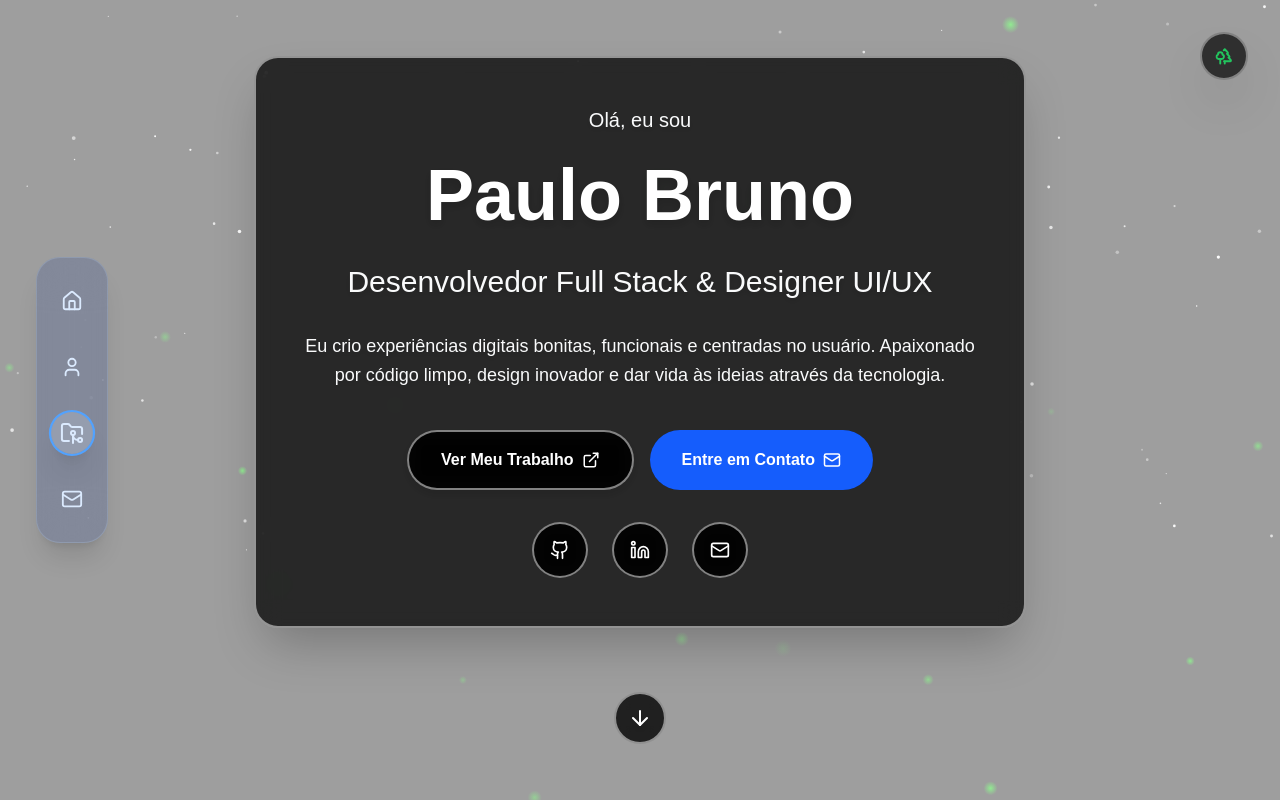
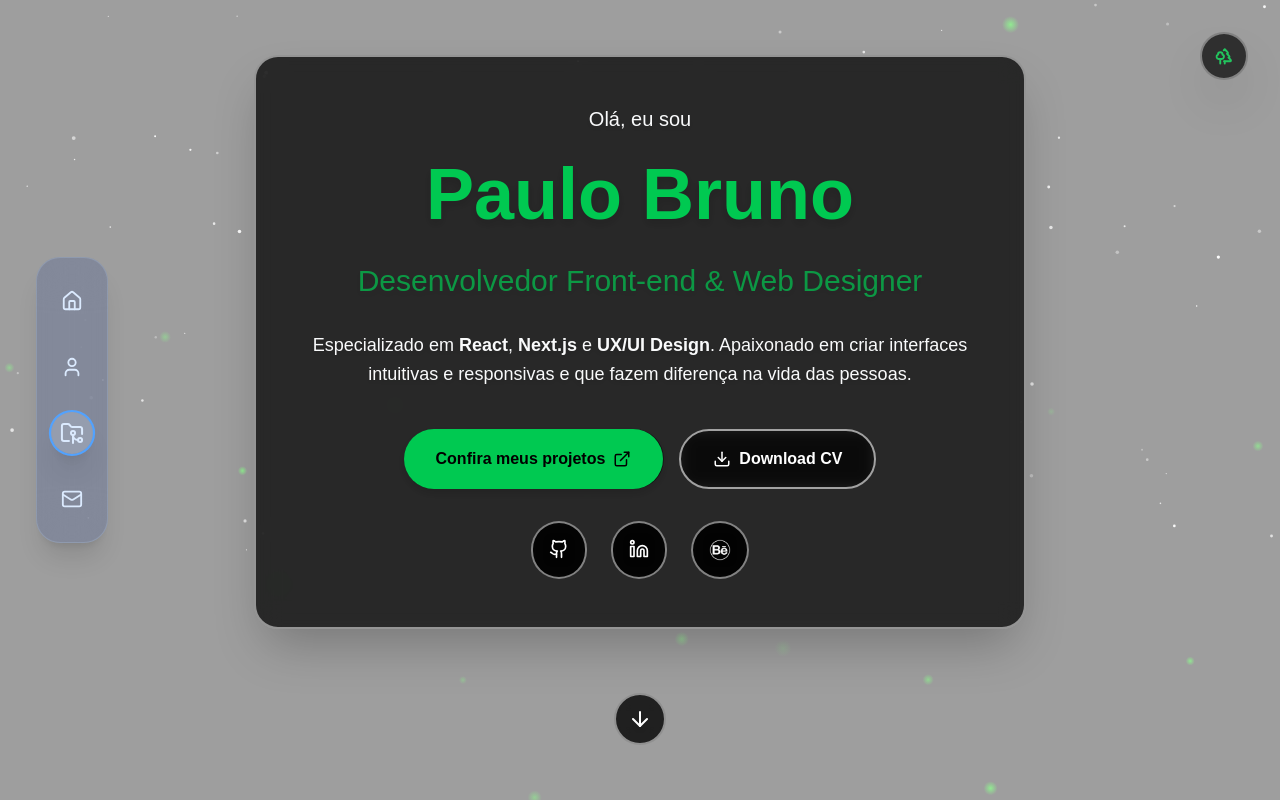
Before and after one commit to DevPBDias/dev-portfolio, a Next.js app: page / in a window 1280 px wide. Shown: the top 800 px of the page. Built offline with nearby package versions, Linux system fonts and the light colour scheme.

Commit message:
fix: channge css for hero section and make text color dynamic with themes

```diff
--- a/src/_components/_hero/CtaButtons.tsx
+++ b/src/_components/_hero/CtaButtons.tsx
@@ -1,6 +1,8 @@
 "use client";
+import { useTheme } from "@/context/ThemeContext";
 import { motion } from "framer-motion";
-import { Mail, ExternalLink } from "lucide-react";
+import { Mail, ExternalLink, Download } from "lucide-react";
+import Link from "next/link";
 interface CtaButtonsProps {
   className?: string;
   variants?: any;
@@ -11,6 +13,20 @@ export function CtaButtons({
   variants,
   scrollToProjects,
 }: CtaButtonsProps) {
+  const { currentTheme } = useTheme();
+  const bgColor =
+    currentTheme === "forest-moon"
+      ? "bg-green-500 drop-shadow-lg"
+      : currentTheme === "anime-sky"
+      ? "bg-blue-500 drop-shadow-lg"
+      : "bg-orange-500 drop-shadow-lg";
+  const hoverColor =
+    currentTheme === "forest-moon"
+      ? "bg-green-600 drop-shadow-lg"
+      : currentTheme === "anime-sky"
+      ? "bg-blue-600 drop-shadow-lg"
+      : "bg-orange-600 drop-shadow-lg";
+
   return (
     <motion.div
       className={`flex flex-col sm:flex-row gap-3 sm:gap-4 justify-center mb-6 sm:mb-8 px-2 sm:px-0 ${className}`}
@@ -18,24 +34,25 @@ export function CtaButtons({
     >
       <button
         onClick={scrollToProjects}
-        className="cursor-pointer w-full sm:w-auto px-6 sm:px-8 py-3 sm:py-4 bg-black/80 hover:bg-black/90 text-white drop-shadow-lg rounded-full border-2 border-white/50 backdrop-blur-sm transition-all duration-300 font-semibold flex items-center justify-center gap-2 group focus:outline-none focus:ring-4 focus:ring-white/50 text-sm sm:text-base"
+        className={`cursor-pointer w-full sm:w-auto px-6 sm:px-8 py-3 sm:py-4 ${bgColor} hover:${hoverColor} text-black drop-shadow-lg rounded-full backdrop-blur-sm transition-all duration-300 font-semibold flex items-center justify-center gap-2 group focus:outline-none focus:ring-4 focus:ring-white/50 text-sm sm:text-base`}
       >
-        Ver Meu Trabalho
+        Confira meus projetos
         <ExternalLink
           size={16}
           className="sm:w-[18px] sm:h-[18px] group-hover:translate-x-1 transition-transform"
         />
       </button>
-      <a
-        href="mailto:paulo@example.com"
-        className="cursor-pointer w-full sm:w-auto px-6 sm:px-8 py-3 sm:py-4 bg-blue-600 hover:bg-blue-700 text-white rounded-full backdrop-blur-sm transition-all duration-300 font-semibold flex items-center justify-center gap-2 group focus:outline-none focus:ring-4 focus:ring-blue-300 text-sm sm:text-base"
+      <Link
+        href="/cv/PauloBruno_CV.pdf"
+        download="PauloBruno_CV.pdf"
+        className="cursor-pointer w-full sm:w-auto px-6 sm:px-8 py-3 sm:py-4 bg-black-600 hover:bg-gray-800 text-white rounded-full border-2 border-white/60 backdrop-blur-sm transition-all duration-300 font-semibold flex items-center justify-center gap-2 group focus:outline-none focus:ring-4 focus:ring-blue-300 text-sm sm:text-base"
       >
-        Entre em Contato
-        <Mail
+        <Download
           size={16}
           className="sm:w-[18px] sm:h-[18px] group-hover:scale-110 transition-transform"
         />
-      </a>
+        Download CV
+      </Link>
     </motion.div>
   );
 }
--- a/src/_components/_hero/Description.tsx
+++ b/src/_components/_hero/Description.tsx
@@ -10,9 +10,9 @@ export function Description({ className = "", variants }: DescriptionProps) {
       className={`text-sm sm:text-base md:text-lg text-gray-50 drop-shadow-md mb-8 sm:mb-10 max-w-2xl mx-auto leading-relaxed px-2 sm:px-0 ${className}`}
       variants={variants}
     >
-      Eu crio experiências digitais bonitas, funcionais e centradas no usuário.
-      Apaixonado por código limpo, design inovador e dar vida às ideias através
-      da tecnologia.
+      Especializado em <strong>React</strong>, <strong>Next.js</strong> e{" "}
+      <strong>UX/UI Design</strong>. Apaixonado em criar interfaces intuitivas e
+      responsivas e que fazem diferença na vida das pessoas.
     </motion.p>
   );
 }
--- a/src/_components/_hero/HeroSection.tsx
+++ b/src/_components/_hero/HeroSection.tsx
@@ -1,5 +1,3 @@
-"use client";
-
 import { motion } from "framer-motion";
 import { Greeting } from "./Greeting";
 import { MainTitle } from "./MainTitle";
@@ -10,9 +8,6 @@ import { SocialLinks } from "./SocialLinks";
 import { AnimatedScrollButton } from "./AnimatedScrollButton";
 
 export default function HeroSection() {
-  const cardBg = "bg-black/75";
-  const borderColor = "border-white/50";
-
   const containerVariants = {
     hidden: { opacity: 0, y: 50 },
     visible: {
@@ -46,7 +41,7 @@ export default function HeroSection() {
       animate="visible"
     >
       <motion.div
-        className={`backdrop-blur-md ${cardBg} rounded-2xl sm:rounded-3xl p-6 sm:p-8 md:p-10 lg:p-12 border-2 ${borderColor} shadow-2xl`}
+        className="backdrop-blur-md bg-black/75 rounded-2xl sm:rounded-3xl p-6 sm:p-8 md:p-10 lg:p-12 border-2 border-white/50 shadow-2xl"
         variants={itemVariants}
       >
         <Greeting variants={itemVariants} />
--- a/src/_components/_hero/MainTitle.tsx
+++ b/src/_components/_hero/MainTitle.tsx
@@ -1,13 +1,22 @@
 "use client";
+import { useTheme } from "@/context/ThemeContext";
 import { motion } from "framer-motion";
 interface MainTitleProps {
   className?: string;
   variants?: any;
 }
 export function MainTitle({ className = "", variants }: MainTitleProps) {
+  const { currentTheme } = useTheme();
+  const textColor =
+    currentTheme === "forest-moon"
+      ? "text-green-500 drop-shadow-lg"
+      : currentTheme === "anime-sky"
+      ? "text-blue-500 drop-shadow-lg"
+      : "text-orange-500 drop-shadow-lg";
+
   return (
     <motion.h1
-      className={`text-3xl sm:text-4xl md:text-5xl lg:text-6xl xl:text-7xl font-bold text-white drop-shadow-lg mb-4 sm:mb-6 leading-tight ${className}`}
+      className={`text-3xl sm:text-4xl md:text-5xl lg:text-6xl xl:text-7xl font-bold ${textColor} drop-shadow-lg mb-4 sm:mb-6 leading-tight ${className}`}
       variants={variants}
     >
       Paulo Bruno
--- a/src/_components/_hero/OrbitTechs.tsx
+++ b/src/_components/_hero/OrbitTechs.tsx
@@ -3,8 +3,8 @@ import { useTheme } from "@/context/ThemeContext";
 import Image from "next/image";
 
 export function OrbitingCirclesDemo() {
-  const { theme } = useTheme();
-  const isLight = theme === "light";
+  const { currentTheme } = useTheme();
+  const isLight = currentTheme === "forest-moon";
 
   return (
     <div className="relative flex h-72 sm:h-96 md:h-[500px] w-full flex-col items-center justify-center overflow-hidden">
--- a/src/_components/_hero/SocialLinks.tsx
+++ b/src/_components/_hero/SocialLinks.tsx
@@ -1,17 +1,20 @@
 "use client";
 import { motion } from "framer-motion";
-import { Github, Linkedin, Mail } from "lucide-react";
+import { Github, Linkedin } from "lucide-react";
+import Image from "next/image";
+import Link from "next/link";
 interface SocialLinksProps {
   className?: string;
   variants?: any;
 }
+
 export function SocialLinks({ className = "", variants }: SocialLinksProps) {
   return (
     <motion.div
       className={`flex justify-center gap-4 sm:gap-6 ${className}`}
       variants={variants}
     >
-      <a
+      <Link
         href="https://github.com"
         target="_blank"
         rel="noopener noreferrer"
@@ -22,8 +25,8 @@ export function SocialLinks({ className = "", variants }: SocialLinksProps) {
           size={18}
           className="sm:w-5 sm:h-5 text-white drop-shadow-lg group-hover:scale-110 transition-transform"
         />
-      </a>
-      <a
+      </Link>
+      <Link
         href="https://linkedin.com"
         target="_blank"
         rel="noopener noreferrer"
@@ -34,17 +37,20 @@ export function SocialLinks({ className = "", variants }: SocialLinksProps) {
           size={18}
           className="sm:w-5 sm:h-5 text-white drop-shadow-lg group-hover:scale-110 transition-transform"
         />
-      </a>
-      <a
+      </Link>
+      <Link
         href="mailto:paulo@example.com"
         className="cursor-pointer p-3 sm:p-4 bg-black/80 hover:bg-black/90 rounded-full border-2 border-white/50 backdrop-blur-sm transition-all duration-300 group focus:outline-none focus:ring-4 focus:ring-white/50"
         aria-label="Email"
       >
-        <Mail
-          size={18}
-          className="sm:w-5 sm:h-5 text-white drop-shadow-lg group-hover:scale-110 transition-transform"
+        <Image
+          src="/icons/behance.png"
+          alt="Behance icon"
+          width={22}
+          height={22}
+          className="drop-shadow-lg group-hover:scale-110 transition-transform"
         />
-      </a>
+      </Link>
     </motion.div>
   );
 }
--- a/src/_components/_hero/SubTitle.tsx
+++ b/src/_components/_hero/SubTitle.tsx
@@ -1,16 +1,27 @@
 "use client";
+import { useTheme } from "@/context/ThemeContext";
 import { motion } from "framer-motion";
+
 interface SubTitleProps {
   className?: string;
   variants?: any;
 }
+
 export function SubTitle({ className = "", variants }: SubTitleProps) {
+  const { currentTheme } = useTheme();
+  const textColor =
+    currentTheme === "forest-moon"
+      ? "text-green-500 drop-shadow-lg"
+      : currentTheme === "anime-sky"
+      ? "text-blue-500 drop-shadow-lg"
+      : "text-orange-500 drop-shadow-lg";
+
   return (
     <motion.h2
-      className={`text-lg sm:text-xl md:text-2xl lg:text-3xl text-gray-50 drop-shadow-md mb-6 sm:mb-8 font-medium px-2 sm:px-0 ${className}`}
+      className={`text-lg sm:text-xl md:text-2xl lg:text-3xl  ${textColor} animate-pulse drop-shadow-md mb-6 sm:mb-8 font-medium px-2 sm:px-0 ${className}`}
       variants={variants}
     >
-      Desenvolvedor Full Stack & Designer UI/UX
+      Desenvolvedor Front-end & Web Designer
     </motion.h2>
   );
 }
--- a/src/_components/about/AboutSection.tsx
+++ b/src/_components/about/AboutSection.tsx
@@ -1,12 +1,10 @@
 "use client";
 
 import { motion } from "framer-motion";
-import { Code, Palette, Rocket, Users, Coffee } from "lucide-react";
 import AboutSectionHeader from "./AboutSectionHeader";
 import PersonalStoryCard from "./PersonalStoryCard";
 import ValuesCard from "./ValuesCard";
 import SkillsGrid from "./SkillsGrid";
-import StatsCard from "./StatsCard";
 import { useTheme } from "@/context/ThemeContext";
 
 export default function AboutSection() {
--- a/src/_components/about/AboutSectionHeader.tsx
+++ b/src/_components/about/AboutSectionHeader.tsx
@@ -11,7 +11,10 @@ export default function AboutSectionHeader({
   variants,
 }: AboutSectionHeaderProps) {
   return (
-    <motion.div className="text-center mb-12 sm:mb-16" variants={variants}>
+    <motion.div
+      className="text-center mb-12 sm:mb-16 bg-black/75 w-full py-4 px-6 backdrop-blur-md rounded-xl sm:rounded-2xl overflow-hidden border-2 border-white/50"
+      variants={variants}
+    >
       <h2
         className={`text-3xl sm:text-4xl md:text-5xl font-bold ${textColor} mb-4 sm:mb-6`}
       >
--- a/src/_components/about/SkillsGrid.tsx
+++ b/src/_components/about/SkillsGrid.tsx
@@ -11,7 +11,7 @@ export default function SkillsGrid({ textColor, variants }: SkillsGridProps) {
   return (
     <motion.div className="mb-12 sm:mb-16" variants={variants}>
       <h3
-        className={`text-2xl sm:text-3xl font-bold ${textColor} text-center mb-8 sm:mb-12`}
+        className={`text-2xl sm:text-3xl font-bold ${textColor} text-left w-fit mb-8 sm:mb-12 bg-black/75 py-4 px-6 backdrop-blur-md rounded-xl sm:rounded-2xl overflow-hidden border-2 border-white/50`}
       >
         Habilidades & Tecnologias
       </h3>
```
